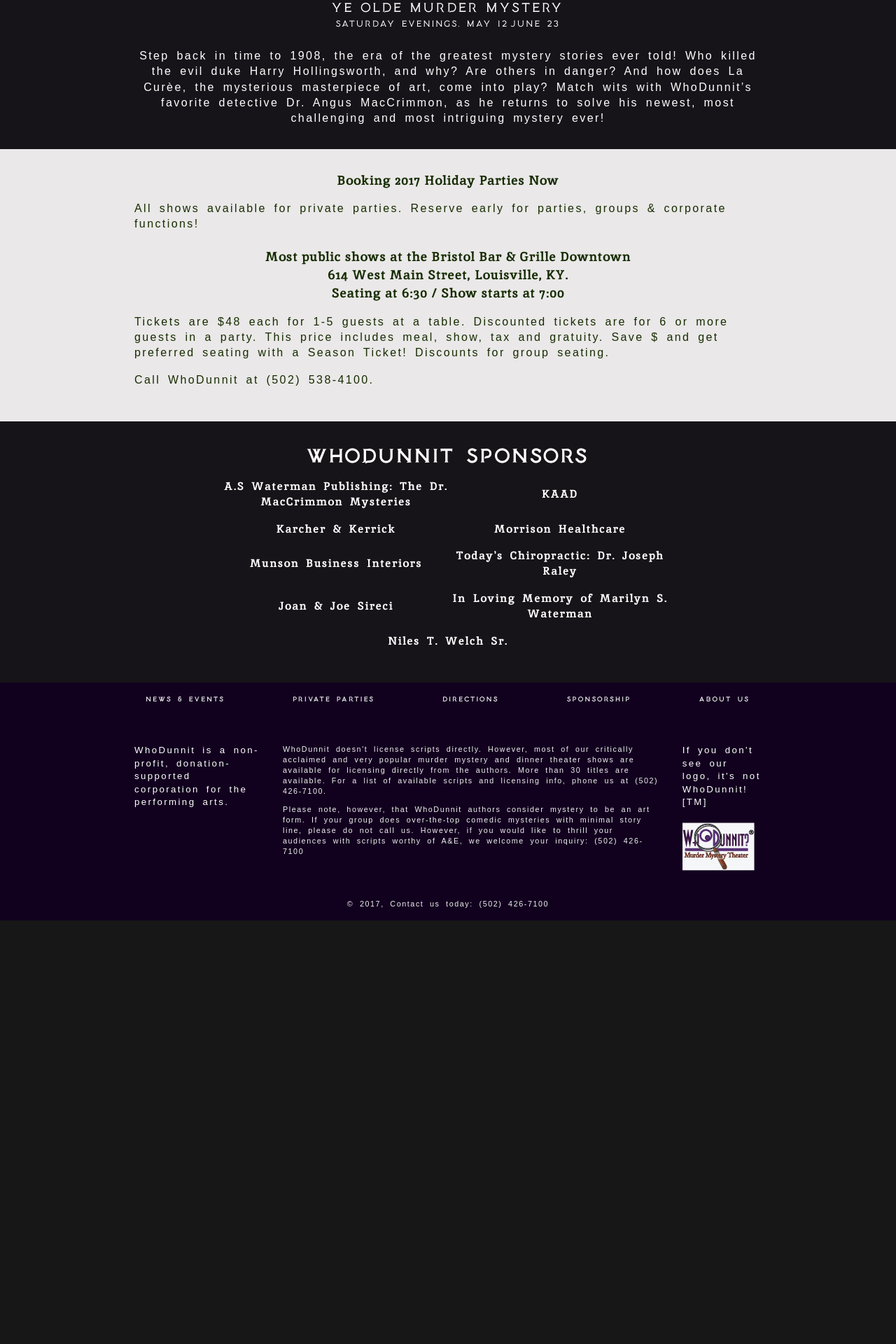
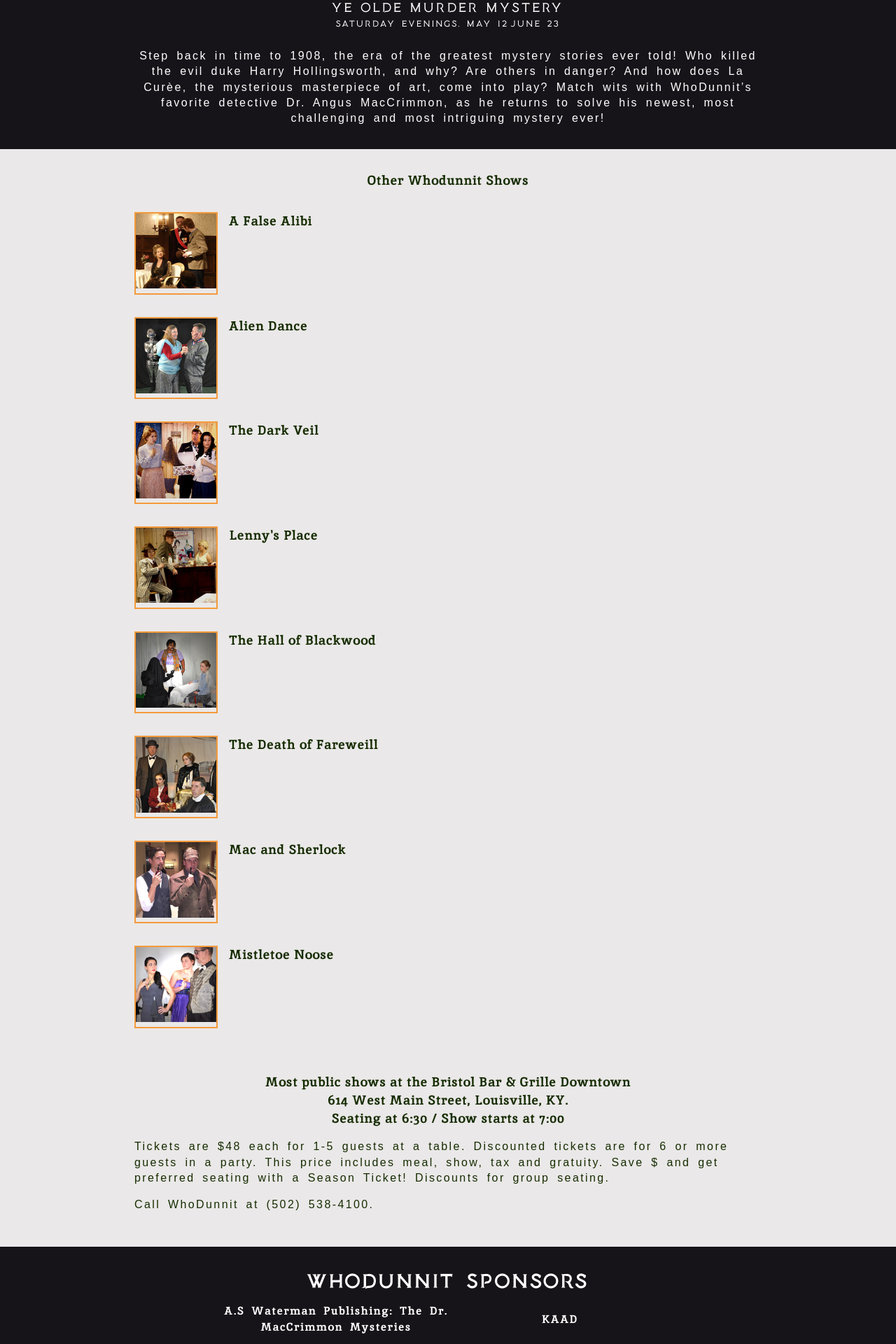
Before and after one commit to Hallarian/IDM232, a PHP site: page /news_events.php in a window 1280 px wide. Shown: the part 1075-2995 px from the top of the page at 70% size. Before the commit the page ends 2390 px from the top, so only its background shows below. Run offline with PHP 8.4, Linux system fonts and the light colour scheme; data comes from the database, SQL or seed files in the repository; data that the repository does not hold is empty; some libraries are stand-ins or nearby versions; some web fonts are replaced.

Commit message:
News/Events Page Changes
Added PHP to Show list on Events page

```diff
--- /dev/null
+++ b/whodunnit/includes/_showList.php
@@ -0,0 +1,34 @@
+<h3>Other Whodunnit Shows</h3>
+  <p>
+
+  <?php
+      $query = "SELECT * FROM shows";
+
+  $result = mysqli_query($connection, $query);
+
+            if (!$result) {
+              die("Database query failed.");
+            }
+
+            // while ($row = mysqli_fetch_assoc($result)) {
+              // var_dump($row);
+              // echo "<hr />";
+            // }
+
+            while ($row = mysqli_fetch_assoc($result)) {
+  ?>
+
+  <div class="showList">
+    <div class="thumbNail">
+      <img src="<?php echo $row['image']; ?>" alt="<?php echo $row['name']; ?>" style="max-width: 115px;">
+    </div>
+    <div class="thumbDesc">
+      <h3><?php echo $row['name']; ?></h3>
+      <p><?php echo $row['description']; ?></p>
+    </div>
+  </div>
+  <p>
+
+  <?php
+          }
+  ?>
--- a/whodunnit/news_events.php
+++ b/whodunnit/news_events.php
@@ -17,8 +17,6 @@
  -->
   		<link rel="stylesheet" type="text/css" href="stylesheet.css">
   		<link rel="stylesheet" href="https://cdnjs.cloudflare.com/ajax/libs/normalize/5.0.0/normalize.min.css">
-  		<script src='http://cdnjs.cloudflare.com/ajax/libs/jquery/2.1.3/jquery.min.js'></script>
-		<script src="javascript.js"></script>
 
 	</head>
 <body>
@@ -52,27 +50,17 @@
       </div><!-- outerBox END -->
     </div><!-- blackBox END -->
 
-
 <div class="whiteArea">
   <div class="mainContent">
-
-      <div class="headline">
-        <h3>Booking 2017 Holiday Parties Now</h3>
-      </div><!-- headline END -->
-      <div class="content">
-        <div class="paragraph">
-          All shows available for private parties.
-          Reserve early for parties, groups &amp; corporate functions!
-        </div><!-- paragraph END-->
-      </div><!-- content END -->
-      <br>
-
+    <?php include 'includes/_showList.php'; ?>
+    <p>
     <div class="headline">
       <h3>Most public shows at the Bristol Bar &amp; Grille Downtown<br>
       614 West Main Street, Louisville, KY.
       <br>
       Seating at 6:30 / Show starts at 7:00</h3>
     </div><!-- headline END -->
+
     <div class="content">
       <div class="paragraph">
         Tickets are $48 each for 1-5 guests at a table. Discounted tickets are for 6 or more guests in a party. This price includes meal, show, tax and gratuity. Save $ and get preferred seating with a Season Ticket!
@@ -109,5 +97,8 @@
  -->
     <?php include 'includes/_footer.php'; ?>
 
+<script src='http://cdnjs.cloudflare.com/ajax/libs/jquery/2.1.3/jquery.min.js'></script>
+<script src="javascript.js"></script>
+
 </body>
 </html>
--- a/whodunnit/stylesheet.css
+++ b/whodunnit/stylesheet.css
@@ -100,6 +100,25 @@
   height: auto;
   background-color: #eae8e8;
   color: white;
+  padding: 2rem 0 0 0;
+}
+
+.showList {
+  display: flex;
+  flex-direction: row;
+
+}
+
+.thumbNail {
+  margin: 0 1rem 0 0;
+  border: 2px solid #f49a3a;
+}
+
+.thumbDesc {
+  display: flex;
+  flex-direction: column;
+  justify-content: flex-start;
+  align-items: flex-start;
 }
 
 .mainContent {
@@ -109,7 +128,7 @@
   color: #162C01;
   max-width: 960px;
   height: auto;
-  padding: 2rem;
+  padding: 0 2rem 2rem 2rem;
 }
 
 .headline {
@@ -316,6 +335,9 @@
     padding: 0;
 }
 
+p {
+  font-family: "AmericanTypewriter", sans-serif;
+}
 
 
 /* ---- Responsive ---- */
@@ -359,6 +381,7 @@
       flex-direction: column;
       justify-content: flex-end;
     }
+
 
     .content {
       display: flex;
```
Lines whose indentation alone changed are shown as unchanged.
